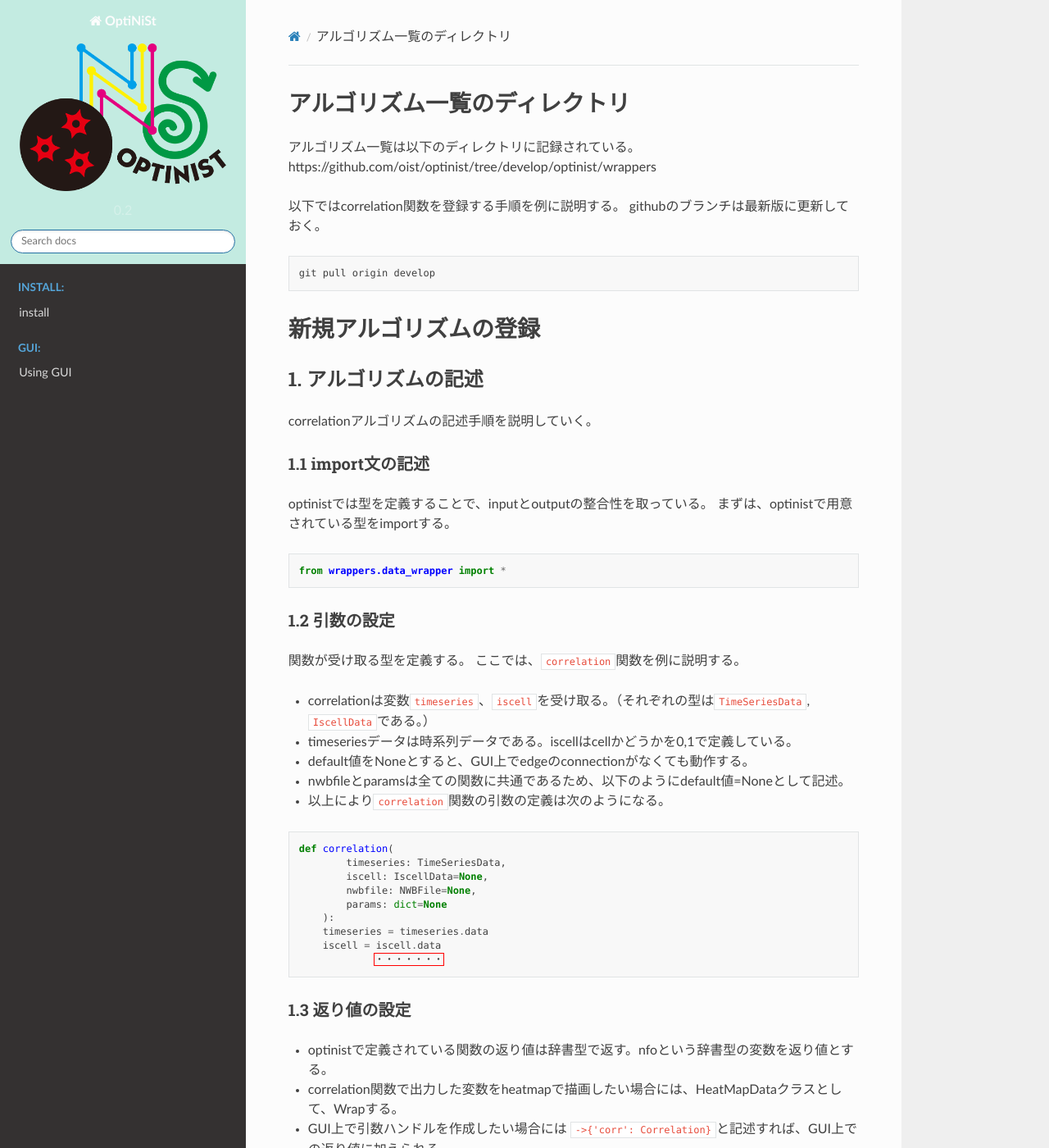
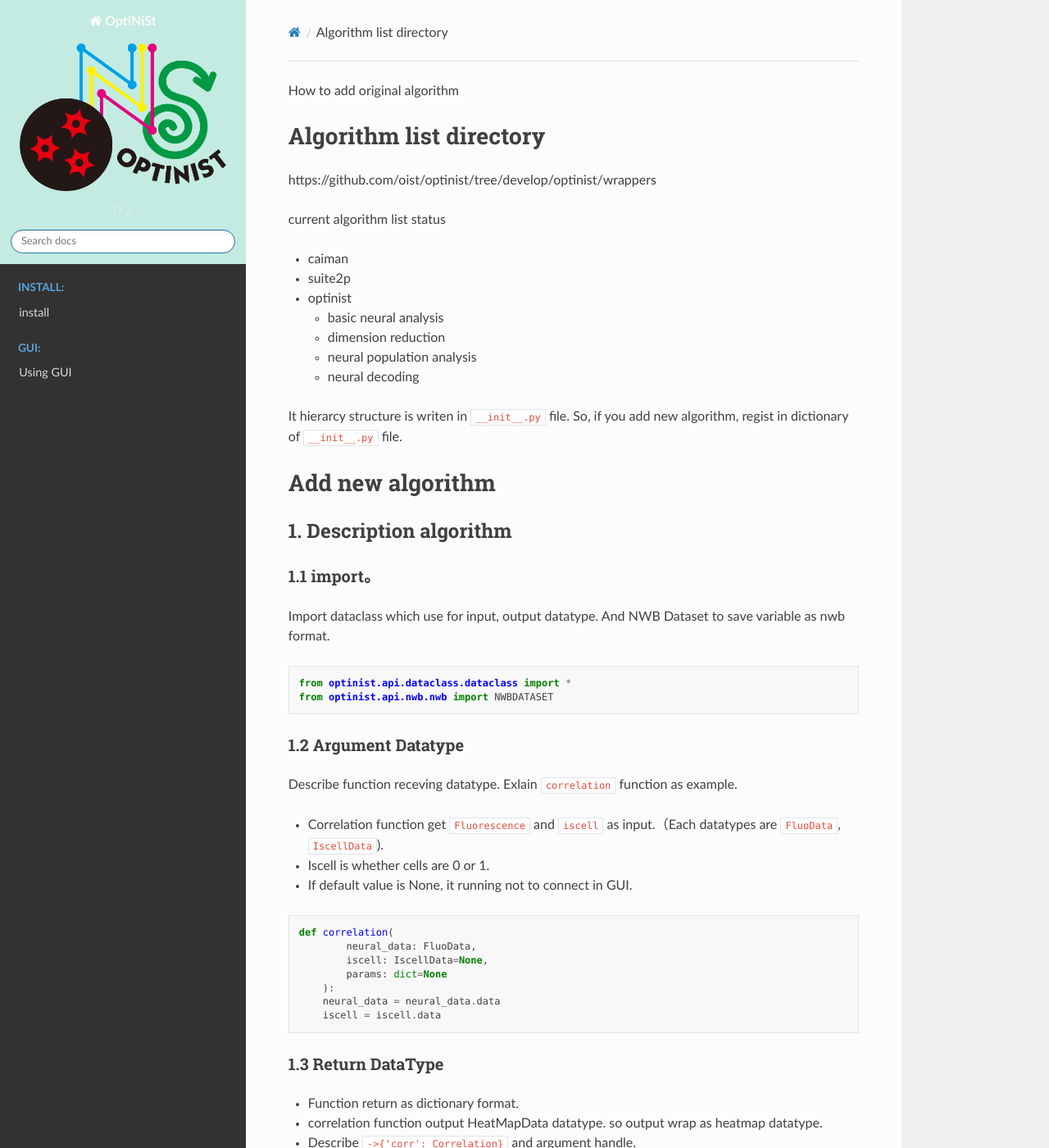
Before and after one commit to oist/optinist, a Sphinx documentation site: the page built from docs/utils/add_algorithm.md, in a window 1280 px wide and 1400 px high. Shown: the whole window at 82% size. Built offline with Sphinx 7.4.7 and the Read the Docs theme 2.0.0, drawn with Linux system fonts in a browser that asks for light colours; some of the changed text lies outside the part shown.

Commit message:
algorithm追加手順書を修正

````diff
--- a/docs/utils/add_algorithm.md
+++ b/docs/utils/add_algorithm.md
@@ -1,101 +1,94 @@
-# アルゴリズム一覧のディレクトリ
-アルゴリズム一覧は以下のディレクトリに記録されている。
+How to add original algorithm
+
+## Algorithm list directory
 https://github.com/oist/optinist/tree/develop/optinist/wrappers
 
-以下ではcorrelation関数を登録する手順を例に説明する。
-githubのブランチは最新版に更新しておく。
-```
-git pull origin develop
+current algorithm list status
+- caiman
+- suite2p
+- optinist
+    - basic neural analysis
+    - dimension reduction
+    - neural population analysis
+    - neural decoding
+
+It hierarcy structure is writen in `__init__.py` file.
+So, if you add new algorithm, regist in dictionary of `__init__.py` file.
+
+
+## Add new algorithm
+
+### 1. Description algorithm
+
+#### 1.1 import。
+Import dataclass which use for input, output datatype.
+And NWB Dataset to save variable as nwb format.
+```python
+from optinist.api.dataclass.dataclass import *
+from optinist.api.nwb.nwb import NWBDATASET
 ```
 
-# 新規アルゴリズムの登録
-
-## 1. アルゴリズムの記述
-correlationアルゴリズムの記述手順を説明していく。
-
-### 1.1 import文の記述
-optinistでは型を定義することで、inputとoutputの整合性を取っている。
-まずは、optinistで用意されている型をimportする。
+#### 1.2 Argument Datatype
+Describe function receving datatype.
+Exlain `correlation` function as example.
+- Correlation function get `Fluorescence` and `iscell` as input.（Each datatypes are `FluoData`, `IscellData`).
+- Iscell is whether cells are 0 or 1.
+- If default value is None, it running not to connect in GUI.
 ```python
-from wrappers.data_wrapper import *
+def correlation(
+        neural_data: FluoData,
+        iscell: IscellData=None,
+        params: dict=None
+    ):
+    neural_data = neural_data.data
+    iscell = iscell.data
 ```
 
-### 1.2 引数の設定
-関数が受け取る型を定義する。
-ここでは、`correlation`関数を例に説明する。
-- correlationは変数`timeseries`、`iscell`を受け取る。（それぞれの型は`TimeSeriesData`, `IscellData`である。）
-- timeseriesデータは時系列データである。iscellはcellかどうかを0,1で定義している。
-- default値をNoneとすると、GUI上でedgeのconnectionがなくても動作する。
-- nwbfileとparamsは全ての関数に共通であるため、以下のようにdefault値=Noneとして記述。
-- 以上により`correlation`関数の引数の定義は次のようになる。
-```python
-def correlation(
-        timeseries: TimeSeriesData,
-        iscell: IscellData=None,
-        nwbfile: NWBFile=None,
-        params: dict=None
-    ):
-    timeseries = timeseries.data
-    iscell = iscell.data
-　　　　　　　 ・・・・・・・
-```
-
-### 1.3 返り値の設定
-- optinistで定義されている関数の返り値は辞書型で返す。nfoという辞書型の変数を返り値とする。
-- correlation関数で出力した変数をheatmapで描画したい場合には、HeatMapDataクラスとして、Wrapする。
-- GUI上で引数ハンドルを作成したい場合には `->{'corr': Correlation}`と記述すれば、GUI上での返り値に加えられる。
+#### 1.3 Return DataType
+- Function return as dictionary format.
+- correlation function output HeatMapData datatype. so output wrap as heatmap datatype.
+- Describe `->{'corr': Correlation}` and argument handle.
 
 ```python
 def correlation(
-        timeseries: TimeSeriesData,
-        iscell: IscellData=None,
-        nwbfile: NWBFile=None,
-        params: dict=None
+        ・・・・・・
     ) -> {'corr': HeatMapData}:
 　　　　　　 　・・・・・・
-    info = {}
-    info['corr'] = HeatMapData(
-        corr,
-        file_name='corr'
-    )
+    info = {
+        'corr': HeatMapData(corr, file_name='corr'),
+        'nwbfile': nwbfile,
+    }
     return info
 ```
 
-### 1.4 NWB登録
-- POSTPROCESSの場合、その変数の名前と変数を以下のようにnwbfileに登録すれば、nwbfileとして登録される。
+#### 1.4 NWB Register
+- Postprocess function register `corr`.
 
 ```python
 def correlation(
-        timeseries: TimeSeriesData,
-        iscell: IscellData=None,
-        nwbfile: NWBFile=None,
-        params: dict=None
+        ・・・・・・
     ) -> {'corr': HeatMapData}:
 　　　　　　 　・・・・・・
-    # NWB追加
-    if nwbfile is not None:
-        nwbfile[NWBDATASET.POSTPROCESS] = {
-            'corr': corr,
-        }
-
-    info['nwbfile'] = nwbfile
-
-    return info
+    # NWB
+    nwbfile = {}
+    nwbfile[NWBDATASET.POSTPROCESS] = {
+        'corr': corr,
+    }
 ```
 
 
-### 1.5 最終的なcorrelation関数
-以上の手順により出来上がったcorrelation関数は以下の通りである。
+### 1.5 Final result correlation
+Final result
 
 ```python
-from wrappers.data_wrapper import *
+from optinist.api.dataclass.dataclass import *
+from optinist.api.nwb.nwb import NWBDATASET
 
 def correlation(
-        neural_data: TimeSeriesData,
+        neural_data: FluoData,
         iscell: IscellData=None,
-        nwbfile: NWBFile=None,
         params: dict=None
-    ) -> {}:
+    ) -> dict():
 
     neural_data = neural_data.data
 
@@ -117,32 +110,24 @@
     for i in range(num_cell):
         corr[i, i] = np.nan
 
-    info = {}
-    info['corr'] = HeatMapData(
-        corr,
-        file_name='corr'
-    )
+    # NWB
+    nwbfile = {}
+    nwbfile[NWBDATASET.POSTPROCESS] = {
+        'corr': corr,
+    }
 
-    # NWB追加
-    if nwbfile is not None:
-        nwbfile[NWBDATASET.POSTPROCESS] = {
-            'corr': corr,
-        }
-
-    info['nwbfile'] = nwbfile
+    info = {
+        'corr': HeatMapData(corr, file_name='corr'),
+        'nwbfile': nwbfile,
+    }
 
     return info
-
 ```
 
 
-## 2. アルゴリズムの登録
-作成したアルゴリズムをGUI側で使いたい場合に、登録が必要である。
-- correlationの登録は以下に記述されている。
-- 以下のように、関数名をkeyに、その関数をvalueにして登録すればGUI上で使用できる。
-https://github.com/oist/optinist/blob/develop/optinist/wrappers/optinist_wrapper/neural_population_analysis/__init__.py
-
-- それぞれのディレクトリに__init__ファイルがあるため、それぞれで名前をつければ、TreeView上で階層的に定義される。
+## 2. Algorithm register on GUI
+Need to Register algorithm [list file](https://github.com/oist/optinist/blob/develop/optinist/wrappers/optinist_wrapper/neural_population_analysis/__init__.py).
+- function name as key, function as value.
 
 ```python
 from .correlation import correlation
@@ -152,13 +137,12 @@
 }
 ```
 
-## 3. パラメータの登録
-- アルゴリズムのパラメータはconfigディレクトリに保存されている。
-- ファイルはyamlファイルで書かれている。
-- 2の手順で関数名をcorrelationと登録した場合には、correlation.yamlとして作ると自動でファイルを参照する。
-https://github.com/oist/optinist/tree/develop/optinist/config
-*現在の仕様ではアルゴリズム名と一対一で対応するようにしているため、ファイル名は関数名と同じでないとエラーする。
+## 3. Parameter register
+- Algorithm parameters are saved in [config directory](https://github.com/oist/optinist/tree/main/optinist/config).
+- File is written in yaml format.
+- It is related registed function name, so correlation parameter file is named `correlation.yaml` file.
 
+ex)
 lda.yaml
 ```
 # whether standardize the data or not
@@ -187,12 +171,12 @@
 ```
 
 
-## 4. Snakemakeの登録
-Snakemakeへの登録は上で追加した関数と同じディレクトリ構造になるようにファイルを作成する。
+## 4. Snakemake register
+To use function in workflow, register in snakefile too.
 https://github.com/oist/optinist/blob/develop/optinist/rules/smk/optinist/neural_population_analysis/correlation.py
 
-- ファイルの中身は下のテンプレをコピーして、`name`を関数名にする。
-- conda環境を作成する場合は、`conda:`にinstallパッケージを書く。
+- File contents are almost same as other file, copy and change file name.
+- conda environment `conda:`.
 
 ```
 from cui_api.const import ROOT_DIR
````
Also changed, not shown: docs/utils/tutorial.md (deleted).
